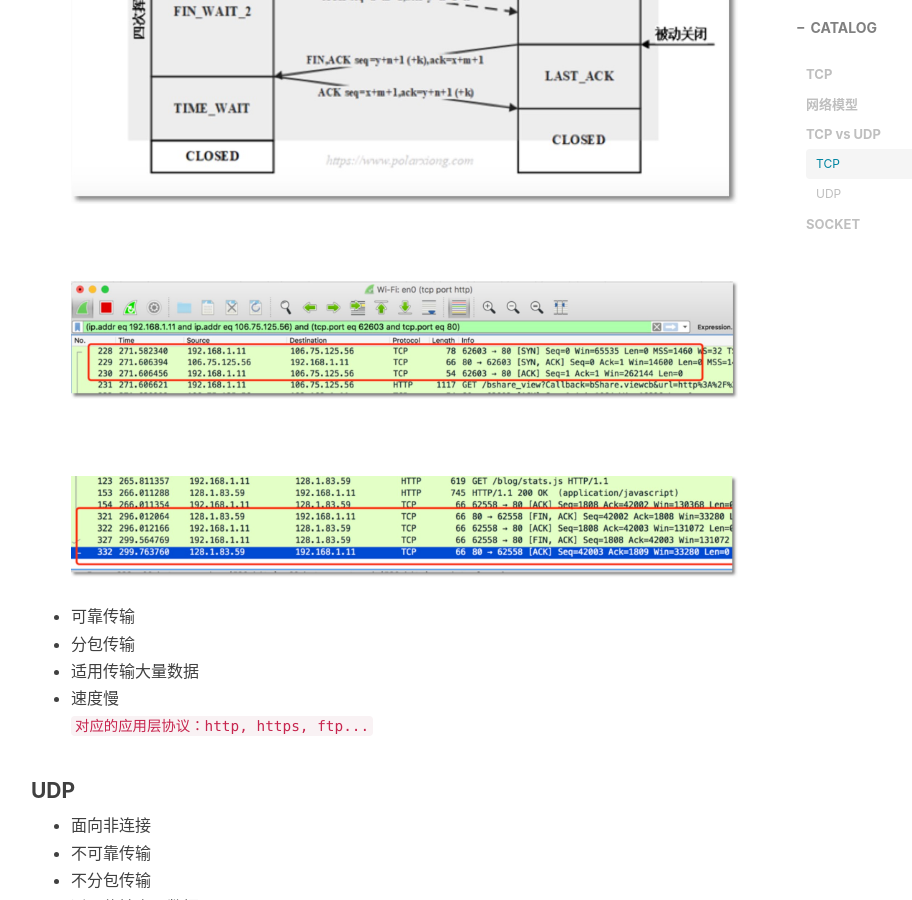
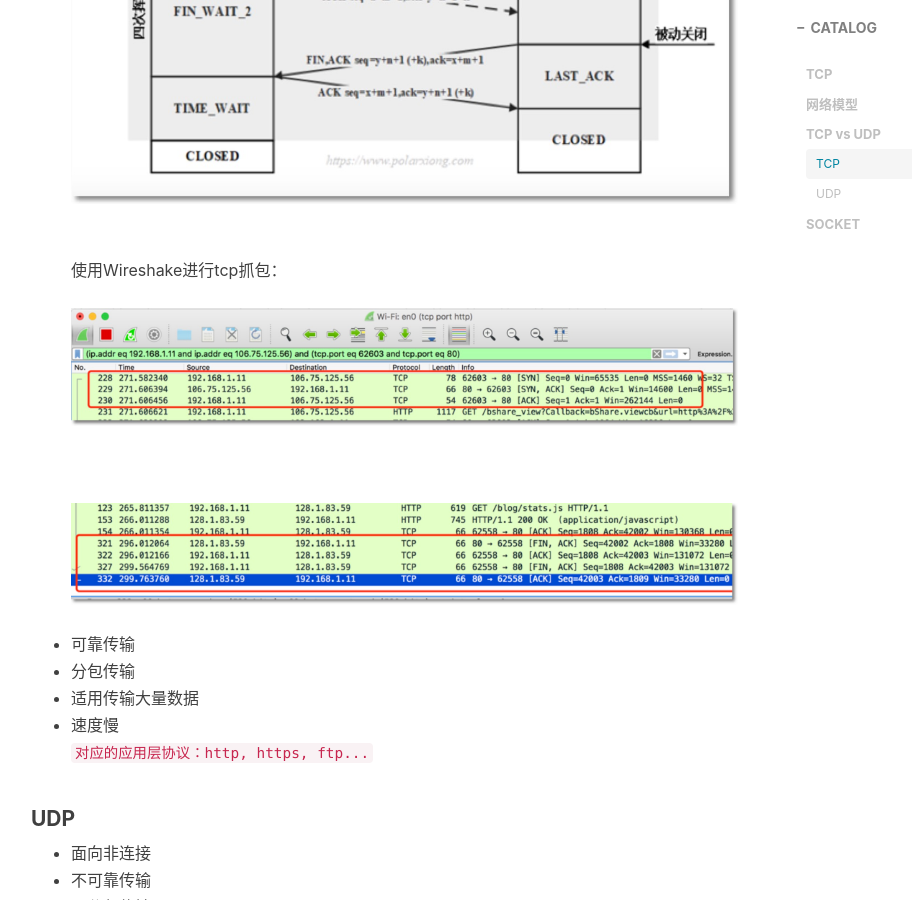
Before and after one commit to dongjx/dongjx.github.io, a Jekyll site: the page built from _posts/2017-09-20-TCP-Socket.md, in a window 1280 px wide and 900 px high, scrolled down 2069 px. Shown: the whole window, without its empty margins (234-1146 px from the left). Built offline with Jekyll 4.4.1, drawn with Linux system fonts in a browser that asks for light colours; nearby versions of some CDN libraries; comment, search, counter and statistics services are not loaded.

Commit message:
Update 2017-09-20-TCP-Socket.md

```diff
--- a/_posts/2017-09-20-TCP-Socket.md
+++ b/_posts/2017-09-20-TCP-Socket.md
@@ -44,6 +44,7 @@ tags:
 - 面向连接
 三次握手，四次挥手, 中间数据分包传输:
 ![img](https://dongjx.github.io/img/posts/tcp.jpg)
+ 使用Wireshake进行tcp抓包：
 ![img](https://dongjx.github.io/img/posts/tcp1.jpg)
 ![img](https://dongjx.github.io/img/posts/tcp2.jpg)
 - 可靠传输
```
